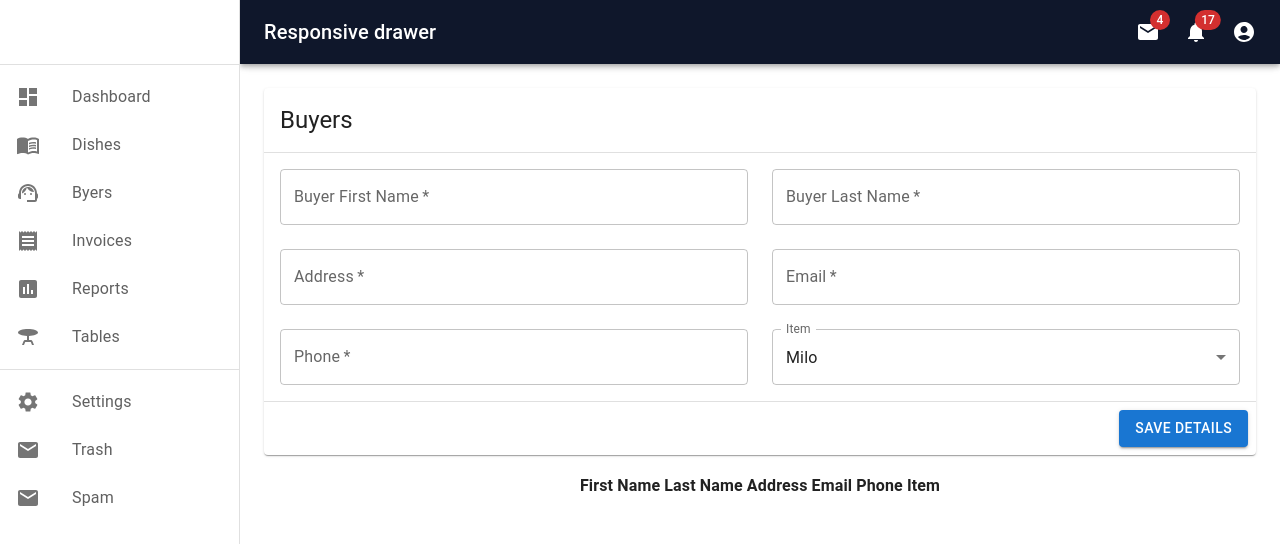
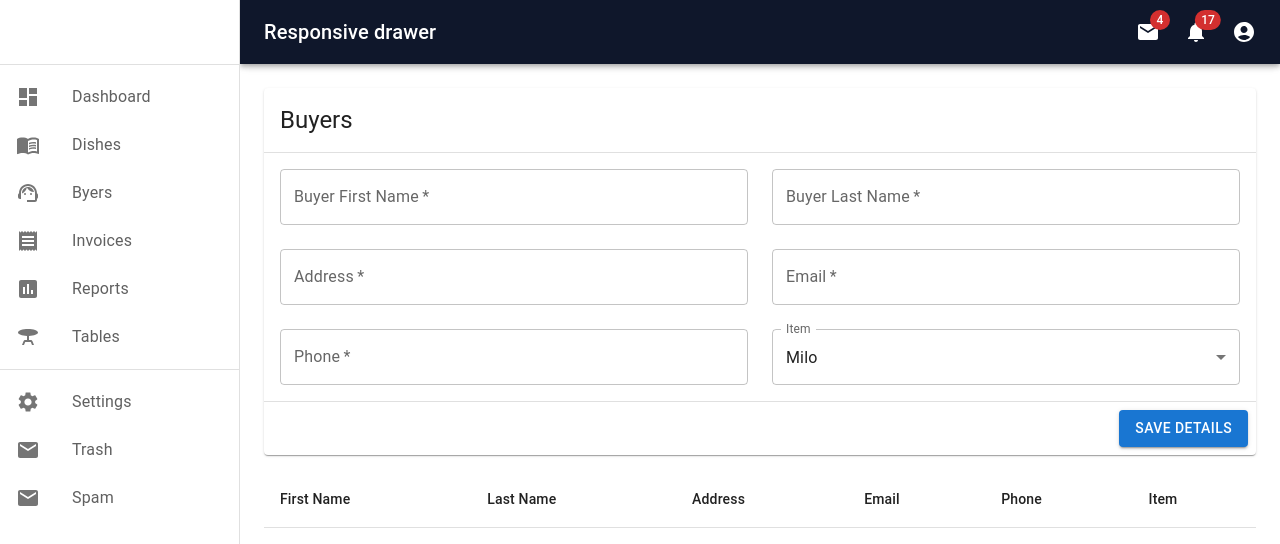
Before and after one commit to HarshanaSenadeera/Loopy_Resturent_New, a React (Create React App) app: page /byer in a window 1280 px wide. Shown: the top 544 px of the page. Built offline with nearby package versions, Linux system fonts and the light colour scheme.

Commit message:
Update byer table to modern look

```diff
--- a/src/componenet/Byers/Byer.tsx
+++ b/src/componenet/Byers/Byer.tsx
@@ -13,6 +13,11 @@ import CardActions from "@mui/material/CardActions";
 import Button from "@mui/material/Button";
 import * as React from "react";
 import { ChangeEvent, FormEvent, useState } from "react";
+import TableCell from "@mui/material/TableCell";
+import TableRow from "@mui/material/TableRow";
+import TableHead from "@mui/material/TableHead";
+import Table from "@mui/material/Table";
+import TableBody from "@mui/material/TableBody";
 
 export const Buyers = () => {
     const [buyerList, setBuyerList] = useState<{ firstname: string; lastname: string; address: string; email: string; phone: string; item: string; }[]>([]);
@@ -121,29 +126,29 @@ export const Buyers = () => {
 // Editable Table Component
 const EditableTable: React.FC<{ buyerList: any[] }> = ({ buyerList }) => {
     return (
-        <table>
-            <thead>
-            <tr>
-                <th>First Name</th>
-                <th>Last Name</th>
-                <th>Address</th>
-                <th>Email</th>
-                <th>Phone</th>
-                <th>Item</th>
-            </tr>
-            </thead>
-            <tbody>
-            {buyerList.map((buyer, index) => (
-                <tr key={index}>
-                    <td>{buyer.firstname}</td>
-                    <td>{buyer.lastname}</td>
-                    <td>{buyer.address}</td>
-                    <td>{buyer.email}</td>
-                    <td>{buyer.phone}</td>
-                    <td>{buyer.item}</td>
-                </tr>
-            ))}
-            </tbody>
-        </table>
+        <Table>
+            <TableHead>
+                <TableRow>
+                    <TableCell>First Name</TableCell>
+                    <TableCell>Last Name</TableCell>
+                    <TableCell>Address</TableCell>
+                    <TableCell>Email</TableCell>
+                    <TableCell>Phone</TableCell>
+                    <TableCell>Item</TableCell>
+                </TableRow>
+            </TableHead>
+            <TableBody>
+                {buyerList.map((buyer, index) => (
+                    <TableRow key={index}>
+                        <TableCell>{buyer.firstname}</TableCell>
+                        <TableCell>{buyer.lastname}</TableCell>
+                        <TableCell>{buyer.address}</TableCell>
+                        <TableCell>{buyer.email}</TableCell>
+                        <TableCell>{buyer.phone}</TableCell>
+                        <TableCell>{buyer.item}</TableCell>
+                    </TableRow>
+                ))}
+            </TableBody>
+        </Table>
     );
 };
--- a/src/componenet/EditDish/EditDish.tsx
+++ b/src/componenet/EditDish/EditDish.tsx
@@ -16,6 +16,7 @@ import {Stack} from "@mui/material";
 import Avatar from "@mui/material/Avatar";
 import IconButton from "@mui/material/IconButton";
 import PhotoCamera from '@mui/icons-material/PhotoCamera';
+import {InputAdornment} from "@material-ui/core";
 
 const EditDish: React.FC = () => {
     const [photo, setPhoto] = useState<File | null>(null);
@@ -25,6 +26,7 @@ const EditDish: React.FC = () => {
     const [email, setEmail] = useState<string>('');
     const [photoUrl, setPhotoUrl] = useState<string>('');
     const [phone,setPhoneNum]=useState<string>('');
+    const [Count,setNumber]=useState<string>('');
 
 
     const handlePhotoChange = (event: ChangeEvent<HTMLInputElement>) => {
@@ -71,6 +73,14 @@ const EditDish: React.FC = () => {
         console.log('Phone:', phone);
     };
 
+    const handleNumberChange = (event:any) => {
+        // Get the value entered in the number input
+        const numberValue = event.target.value;
+
+        // Do whatever you need to do with the number value, such as storing it in state
+        // For example, if you're using React state:
+        setNumber(numberValue); // Assuming you have a state variable 'number' and a setter function 'setNumber'
+    };
     return (
         <form onSubmit={handleSubmit}>
             <Stack direction="column" alignItems="center" spacing={2}>
@@ -97,31 +107,38 @@ const EditDish: React.FC = () => {
                     }}
                 >*/}
                 <Card>
-                    <CardHeader subheader="The information can be edited" title="Profile"/>
+                    <CardHeader subheader="The information can be edited" title="Food Details"/>
                     <Divider/>
                     <CardContent>
                         <Grid container spacing={3}>
                             <Grid md={6} xs={12}>
                                 <FormControl fullWidth required>
-                                    <InputLabel>First name</InputLabel>
-                                    <OutlinedInput  label="First name" name="firstName"
+                                    <InputLabel>Food Name</InputLabel>
+                                    <OutlinedInput  label="Name" name="Name"
                                                     onChange={handleFirstNameChange}/>
 
                                 </FormControl>
                             </Grid>
                             <Grid md={6} xs={12}>
-                                <FormControl fullWidth required>
-                                    <InputLabel>Last name</InputLabel>
-                                    <OutlinedInput label="Last name" name="lastName"
-                                                   onChange={handleLastNameChange}/>
+                                <FormControl fullWidth sx={{ m: 1 }}>
+                                    <InputLabel htmlFor="outlined-adornment-amount">Amount</InputLabel>
+                                    <OutlinedInput
+                                        id="outlined-adornment-amount"
+                                        startAdornment={<InputAdornment position="start">$</InputAdornment>}
+                                        label="Amount"
+                                    />
                                 </FormControl>
                             </Grid>
                             <Grid md={6} xs={12}>
                                 <FormControl fullWidth required>
-                                    <InputLabel>Email address</InputLabel>
-                                    <OutlinedInput  label="Email address"
-                                                    name="email"
-                                                    onChange={handleEmailChange}/>
+                                    <InputLabel>Number</InputLabel>
+                                    <OutlinedInput
+                                        type="number"
+                                        inputProps={{ min: 0 }}
+                                        label="Number"
+                                        name="number"
+                                        onChange={handleNumberChange}
+                                    />
                                 </FormControl>
                             </Grid>
                             <Grid md={6} xs={12}>
```
